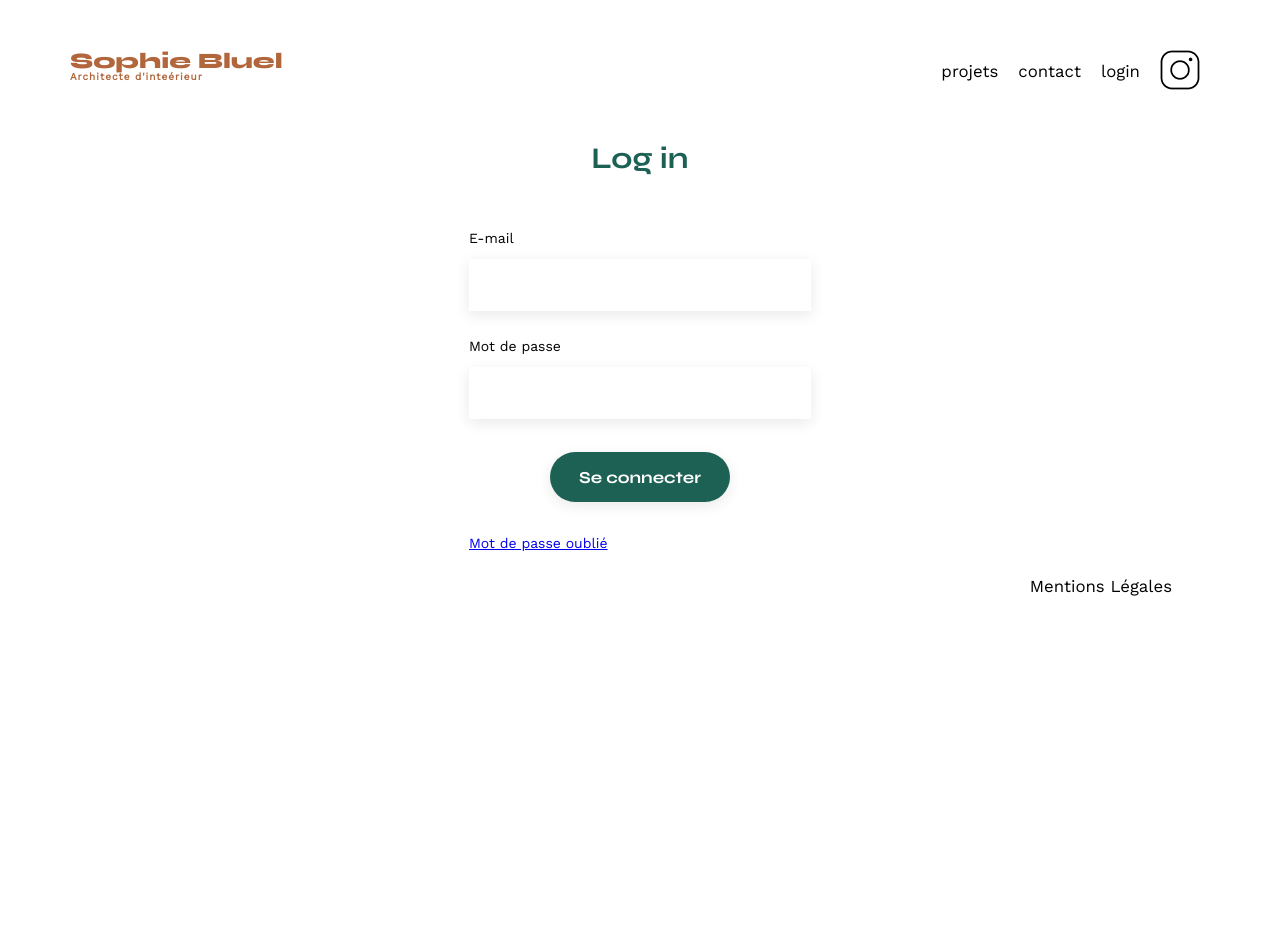
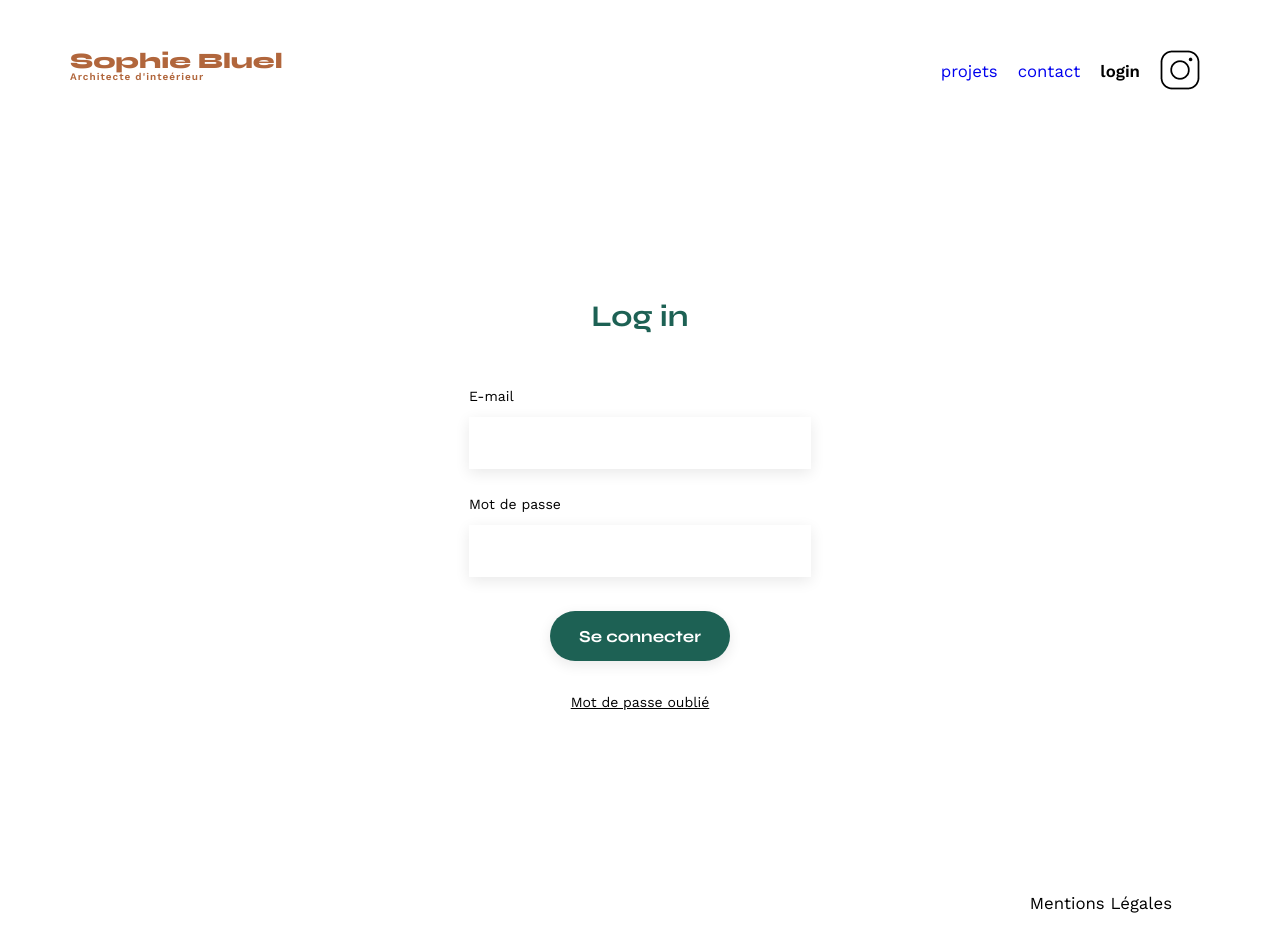
Before and after one commit to lea-stellini/SophieBuel-Portfolio, a plain HTML site: page login.html in a window 1280 px wide. Before the commit the page ends 800 px from the top, so only its background shows below. Drawn offline with nearby package versions, Linux system fonts and the light colour scheme.

Commit message:
fin création  page login

```diff
--- a/assets/login.css
+++ b/assets/login.css
@@ -1,4 +1,9 @@
-#login{
+#loginPage{
 	width: 30%;
 	margin: auto;
+	text-align: center;
 }
+
+.forgotPwd{
+	color:black;
+}
--- a/assets/style.css
+++ b/assets/style.css
@@ -30,6 +30,9 @@ footer, header, hgroup, menu, nav, section {
 }
 body {
 	line-height: 1;
+	height: 940px;
+	display:flex;
+	flex-direction: column;
 }
 ol, ul {
 	list-style: none;
@@ -92,6 +95,7 @@ nav ul {
 nav li {
 	padding: 0 10px;
 	font-size: 1.2em;
+	cursor: pointer;
 }
 
 li:hover {
@@ -100,15 +104,14 @@ li:hover {
 
 nav a {
 	text-decoration: none;
-	cursor: pointer;
 }
 
 nav a:visited {
 	color: black;
 }
 
-nav li:active{
-	font-weight: bold;
+.bold{
+	font-weight: 600;
 }
 
 #introduction {
@@ -162,7 +165,6 @@ nav li:active{
 	background-color: #1D6154;
 	border: solid 1px #1D6154;
 	cursor: pointer;
-
 }
 
 #gallery {
@@ -185,27 +187,27 @@ figcaption{
 	width: 50%;
 	margin: auto;
 }
-#contact > *, #login > * {
+#contact > *, #loginPage > * {
 	text-align: center;
 
 }
-#contact h2, #login h2{
+#contact h2, #loginPage h2{
 	margin-bottom: 20px;
 }
-#contact form, #login form {
+#contact form, #loginPage form {
 	text-align: left;
 	margin-top:30px;
 	display: flex;
 	flex-direction: column;
 }
 
-#contact input, #login input{
+#contact input, #loginPage input{
 	height: 50px;
 	font-size: 1.2em;
 	border: none;
 	box-shadow: 0px 4px 14px rgba(0, 0, 0, 0.09);
 }
-#contact label, #login label{
+#contact label, #loginPage label{
 	margin: 2em 0 1em 0;
 }
 #contact textarea {
@@ -224,7 +226,6 @@ input[type="submit"]{
 	border-radius: 60px ;
 }
 
-
 footer nav ul {
 	display: flex;
 	justify-content: flex-end;
--- /dev/null
+++ b/js/login.js
@@ -0,0 +1,3 @@
+import { navbar } from "./navbar.js";
+
+navbar();
--- /dev/null
+++ b/js/navbar.js
@@ -0,0 +1,16 @@
+const loginNav = document.getElementById('loginNav');
+const projetsNav = document.getElementById('projetsNav');
+const introduction = document.getElementById('introduction');
+const loginPage = document.getElementById('loginPage');
+
+const url = "index.html#contact";
+
+export const navbar = () => {
+
+    if(introduction){
+        projetsNav.className = 'bold';
+    }else if(loginPage){
+        loginNav.className = 'bold';
+    }
+
+}
--- a/script.js
+++ b/js/script.js
@@ -1,3 +1,6 @@
+import { navbar } from "./navbar.js";
+
+navbar();
 // récupération de l'élément du DOM qui aura les différents travaux
 const gallery = document.getElementById('gallery');
 
--- a/login.html
+++ b/login.html
@@ -6,7 +6,8 @@
 	<meta name="viewport" content="width=device-width, initial-scale=1.0">
 	<link rel="preconnect" href="https://fonts.googleapis.com">
 	<link rel="preconnect" href="https://fonts.gstatic.com" crossorigin>
-	<link href="https://fonts.googleapis.com/css2?family=Syne:wght@700;800&family=Work+Sans&display=swap" rel="stylesheet">
+	<link href="https://fonts.googleapis.com/css2?family=Syne:wght@700;800&family=Work+Sans:wght@400;600&display=swap" rel="stylesheet">
+	<!-- <link href="https://fonts.googleapis.com/css2?family=Syne:wght@700;800&family=Work+Sans&display=swap" rel="stylesheet"> -->
 	<meta name="description" content="">
 	<link rel="stylesheet" href="./assets/style.css">
     <link rel="stylesheet" href="./assets/login.css">
@@ -16,14 +17,14 @@
         <h1>Sophie Bluel <span>Architecte d'inteérieur</span></h1>
         <nav>
             <ul>
-                <li>projets</li>
-                <li>contact</li>
-                <li>login</li>
+                <li id="projetsNav"><a href="index.html">projets</a></li>
+                <li id="contactNav"><a href="index.html">contact</a></li>
+                <li id="loginNav"><a>login</a></li>
                 <li><img src="./assets/icons/instagram.png" alt="Instagram"></li>
             </ul>
         </nav>
     </header>
-    <main id="login">
+    <main id="loginPage">
         <h2>Log in</h2>
         <form onsubmit="">
             <label for="email">E-mail</label>
@@ -32,7 +33,7 @@
             <input type="password">
             <input type="submit" value="Se connecter">
         </form>
-        <a href="#">Mot de passe oublié</a>
+        <a href="#" class="forgotPwd">Mot de passe oublié</a>
     </main>
 
     <footer>
@@ -45,4 +46,5 @@
 
 
 </body>
+    <script src="./js/login.js" type="module"></script>
 </html>
```
Also changed, not shown: index.html (+6 -5 lines).
